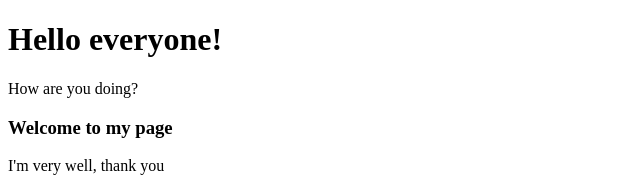
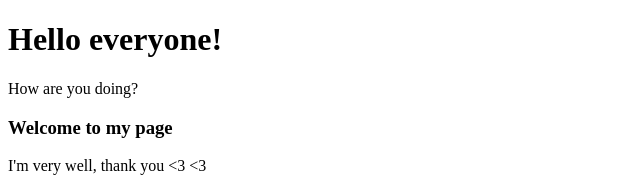
Before and after one commit to adorobis681/adorobis681.github.io, a plain HTML site: page index.html in a window 1280 px wide. Shown: the top 188 px of the page, 0-640 px from the left. Drawn offline with Linux system fonts and the light colour scheme.

Commit message:
Update index.html

```diff
--- a/index.html
+++ b/index.html
@@ -4,7 +4,7 @@
 <h1>Hello everyone!</h1>
 <p>How are you doing?</p>
 <h3>Welcome to my page</h3>
-<p>I'm very well, thank you</p>
+<p>I'm very well, thank you <3 <3 </p>
 
 <style> td {border: 2px solid blue; background-color: yellow; font-family: helvetica;} </style>
 
```
